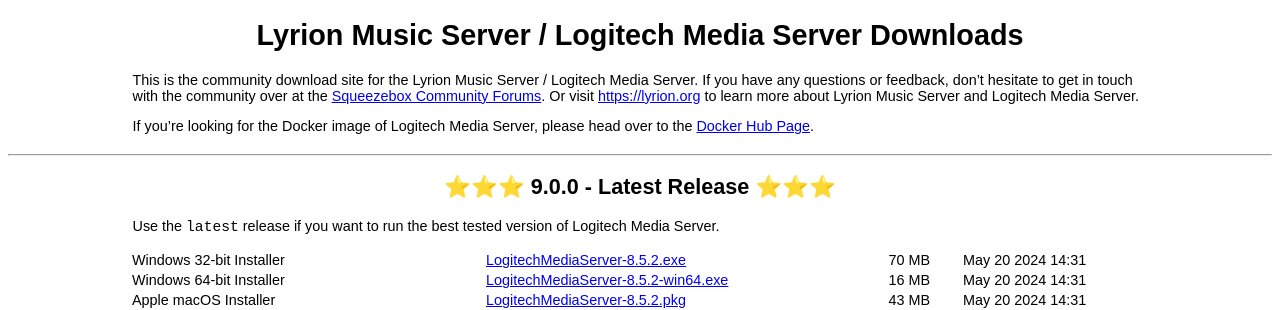
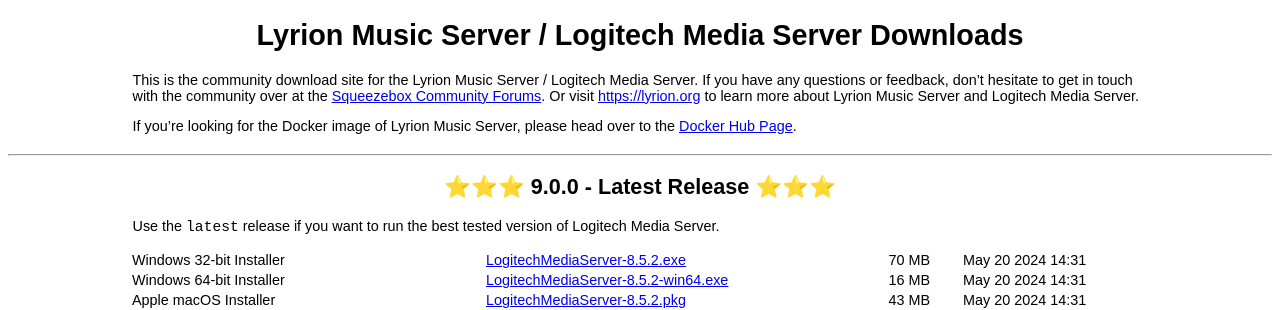
Before and after one commit to LMS-Community/lms-server-repository, a Jekyll site: the page built from index.md, in a window 1280 px wide. Shown: the top 310 px of the page. Built offline with Jekyll 4.4.1, drawn with Linux system fonts in a browser that asks for light colours; our own code applies the rules of GitHub Pages for plain Markdown files.

```diff
--- a/index.md
+++ b/index.md
@@ -27,7 +27,7 @@ don't hesitate to get in touch with the community over at the [Squeezebox Commun
 Or visit [https://lyrion.org](https://lyrion.org) to learn more about Lyrion Music Server and
 Logitech Media Server.
 
-If you're looking for the Docker image of Logitech Media Server, please head over to the [Docker Hub Page](https://hub.docker.com/r/lmscommunity/logitechmediaserver).
+If you're looking for the Docker image of Lyrion Music Server, please head over to the [Docker Hub Page](https://hub.docker.com/r/lmscommunity/lyrionmusicserver).
 
 ---
 ## ⭐️⭐️⭐️ {{ page.latest }} - Latest Release ⭐️⭐️⭐️
--- a/tools/updateRepository.mjs
+++ b/tools/updateRepository.mjs
@@ -67,7 +67,7 @@ async function getProdFilelist() {
 	try {
 		const response = await client.send(new ListObjectsV2Command({
 			Bucket: bucket,
-			Prefix: `LogitechMediaServer_v${RELEASE_VERSION}/`,
+			Prefix: `LyrionMusicServer_v${RELEASE_VERSION}/`,
 		}));
 
 		fileList = response.Contents || [];
```
